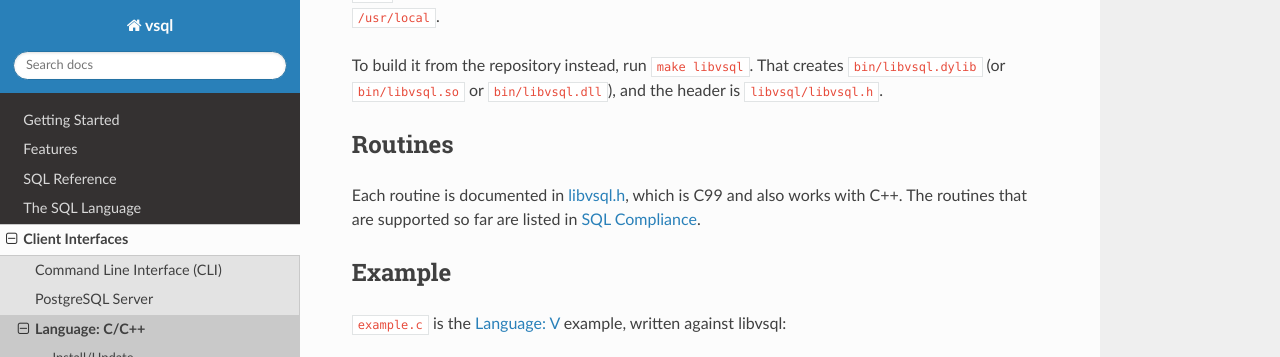
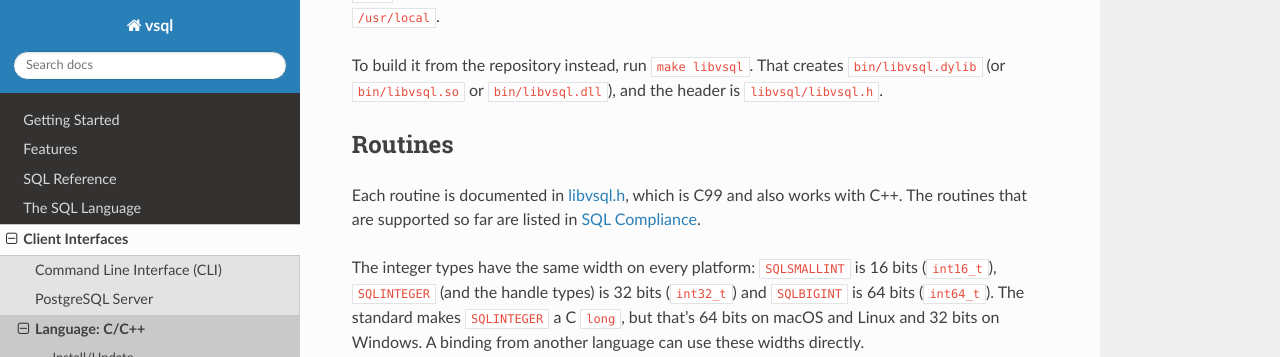
Before and after one commit to elliotchance/vsql, a Sphinx documentation site: the page built from docs/language-c.rst, in a window 1280 px wide and 900 px high, scrolled down 563 px, cut to the strip 0-357 px from the top of the window. Built offline with Sphinx 7.4.7 and the Read the Docs theme 3.1.0, drawn with Linux system fonts in a browser that asks for light colours.

Commit message:
libvsql: Make SQLINTEGER 32 bits on every platform
SQLINTEGER was a C long, as the standard says, but that's 64 bits on macOS
and Linux and 32 bits on Windows, so a binding from another language (such
as Go) had to depend on the platform. SQLSMALLINT, SQLINTEGER (and the
handles) and SQLBIGINT are now int16_t, int32_t and int64_t, the same as
ODBC, and the V side uses one SQLInteger = i32.

Co-Authored-By: Claude Opus 5.5 <noreply@anthropic.com>

```diff
--- a/docs/language-c.rst
+++ b/docs/language-c.rst
@@ -29,6 +29,12 @@ Each routine is documented in
 `libvsql.h <https://github.com/elliotchance/vsql/blob/main/libvsql/libvsql.h>`_,
 which is C99 and also works with C++. The routines that are supported so far
 are listed in :doc:`sql-compliance`.
+
+The integer types have the same width on every platform: ``SQLSMALLINT`` is
+16 bits (``int16_t``), ``SQLINTEGER`` (and the handle types) is 32 bits
+(``int32_t``) and ``SQLBIGINT`` is 64 bits (``int64_t``). The standard makes
+``SQLINTEGER`` a C ``long``, but that's 64 bits on macOS and Linux and 32 bits
+on Windows. A binding from another language can use these widths directly.
 
 Example
 -------
```
Also changed, not shown: 4 other files.
